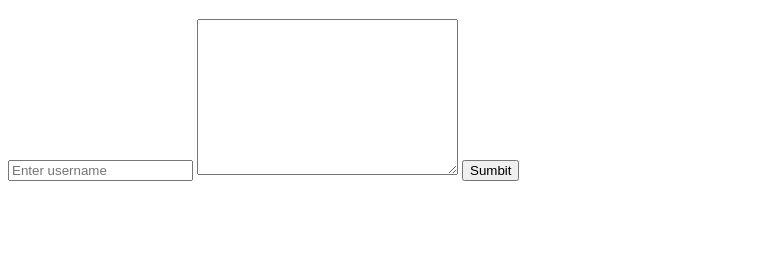
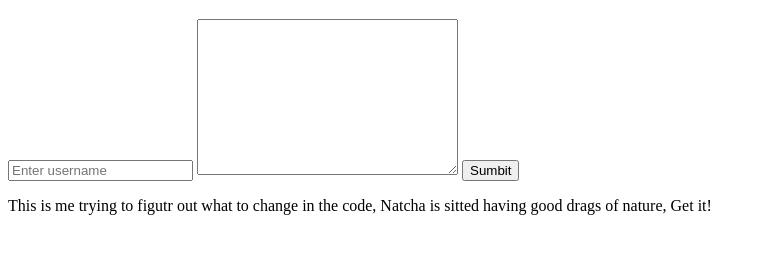
Before and after one commit to Lets-Prosper/Test-with-Natcha, a plain HTML site: page index.html in a window 1280 px wide. Shown: the part 61-314 px from the top of the page, without its empty margins (0-765 px from the left). Drawn offline with Linux system fonts and the light colour scheme.

Commit message:
Added a paragraph

```diff
--- a/index.html
+++ b/index.html
@@ -10,10 +10,13 @@
     <h1>Hi, I am Prosper</h1>
 
     <form action="">
-      <input type="text" name="username" placeholder="Enter username">
+      <input type="text" name="username" placeholder="Enter username" />
       <textarea name="message" id="message" cols="30" rows="10"></textarea>
       <button type="submit" name="sumbit">Sumbit</button>
     </form>
-
+    <p>
+      This is me trying to figutr out what to change in the code, Natcha is
+      sitted having good <stong>drags of nature</stong>, Get it!
+    </p>
   </body>
 </html>
```
